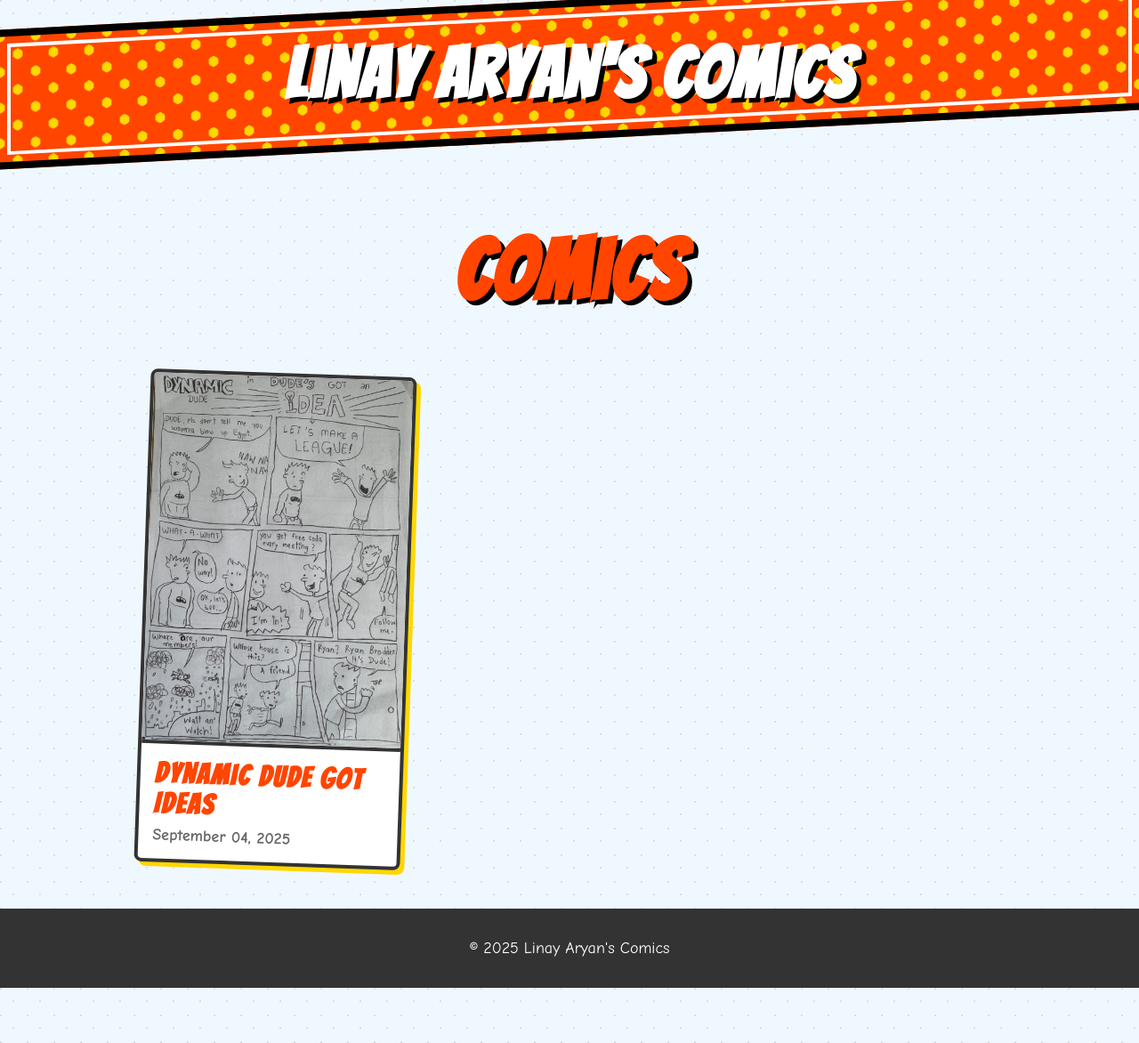
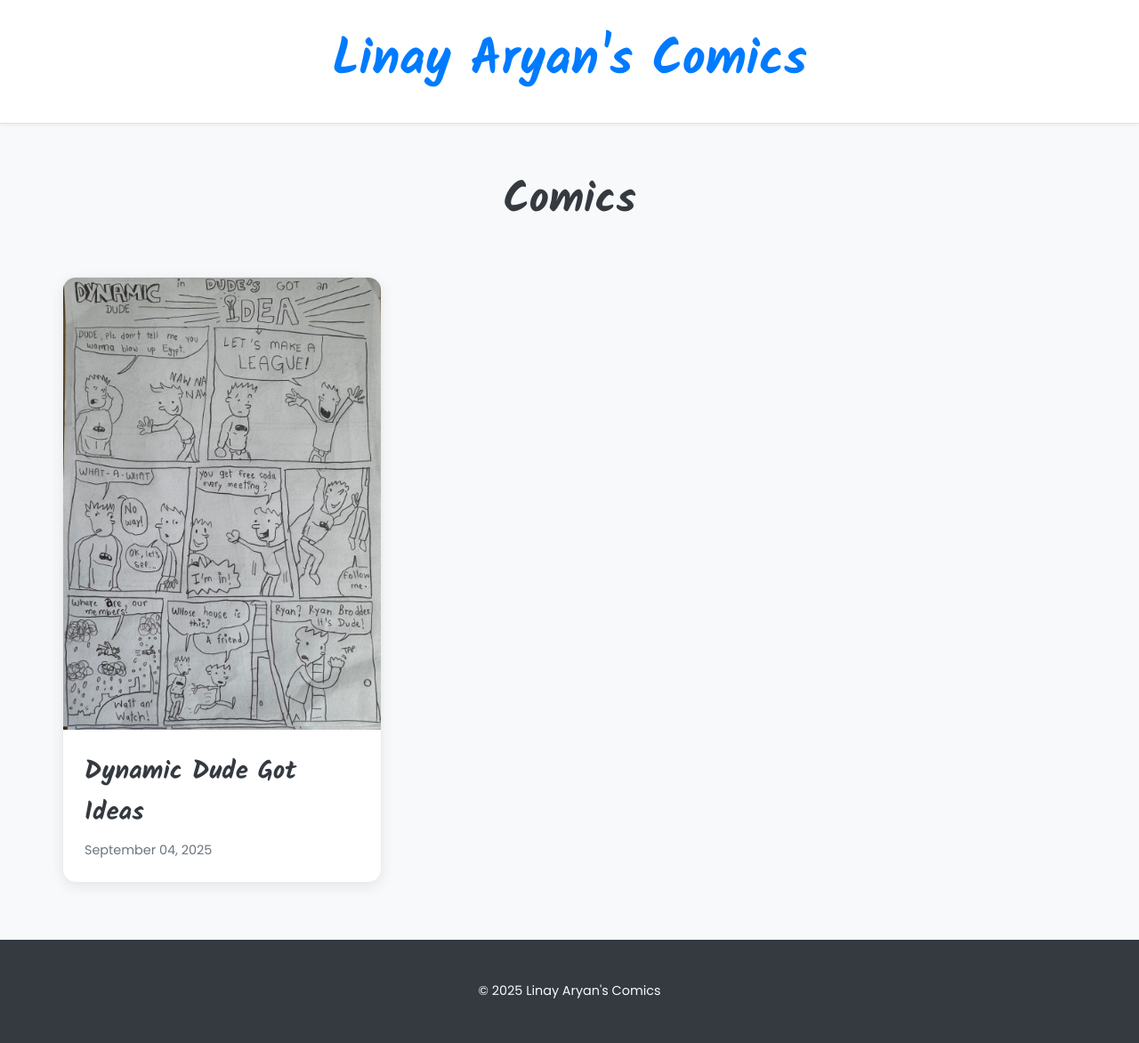
Before and after one commit to harishbn/linay-comics, a Jekyll site: the page built from index.md, in a window 1280 px wide. Shown: the whole page at 89% size. Built offline with Jekyll 4.4.1, drawn with Linux system fonts in a browser that asks for light colours.

Commit message:
Style: Overhaul theme to a modern, playful design

```diff
--- a/_layouts/default.html
+++ b/_layouts/default.html
@@ -5,7 +5,7 @@
     <title>{{ page.title }} | {{ site.title }}</title>
     <link rel="preconnect" href="https://fonts.googleapis.com">
     <link rel="preconnect" href="https://fonts.gstatic.com" crossorigin>
-    <link href="https://fonts.googleapis.com/css2?family=Bangers&family=Comic+Neue:wght@400;700&display=swap" rel="stylesheet">
+    <link href="https://fonts.googleapis.com/css2?family=Kalam:wght@700&family=Poppins:wght@400;600&display=swap" rel="stylesheet">
     <link rel="stylesheet" href="{{ '/assets/css/style.css' | relative_url }}">
   </head>
   <body class="{{ page.body_class }}">
--- a/assets/css/style.css
+++ b/assets/css/style.css
@@ -1,120 +1,70 @@
-/* Comic Theme Styles */
+/* New Modern & Playful Theme */
 body {
-    font-family: 'Comic Neue', cursive;
+    font-family: 'Poppins', sans-serif;
     margin: 0;
-    background-color: #f0f8ff; /* Light Alice Blue background */
-    color: #333;
-    font-size: 18px;
+    background-color: #f8f9fa; /* Lighter gray */
+    color: #343a40; /* Darker gray for text */
+    font-size: 16px;
+    line-height: 1.6;
 }
 
 h1, h2, h3, h4, h5, h6 {
-    font-family: 'Bangers', cursive;
-    letter-spacing: 2px;
+    font-family: 'Kalam', cursive;
 }
 
 header {
-    background-color: #ff4500; /* OrangeRed */
-    background-image: radial-gradient(circle, #ffd700 20%, transparent 20%),
-                      radial-gradient(circle, #ffd700 20%, transparent 20%);
-    background-size: 40px 40px;
-    background-position: 0 0, 20px 20px;
-    color: white;
-    padding: 2rem 1rem 1.5rem;
+    background: #fff;
+    padding: 1.5rem 1rem;
     text-align: center;
-    border-bottom: 8px solid #000;
-    border-top: 8px solid #000;
-    transform: skew(0, -3deg);
-    margin-bottom: 3rem;
-    position: relative;
-}
-
-header:before {
-    content: '';
-    position: absolute;
-    top: 8px;
-    left: 8px;
-    right: 8px;
-    bottom: 8px;
-    border: 4px solid #fff;
-    z-index: 0;
+    border-bottom: 1px solid #dee2e6;
+    box-shadow: 0 2px 4px rgba(0,0,0,0.05);
 }
 
 header h1 {
-    font-size: 5rem;
+    font-size: 3.5rem;
     margin: 0;
-    transform: skew(0, 3deg);
-    text-shadow: 5px 5px 0px #000000;
-    position: relative;
-    z-index: 1;
-    animation: bounce-in 0.6s ease-out;
-}
-
-@keyframes bounce-in {
-    0% {
-        opacity: 0;
-        transform: skew(0, 3deg) scale(0.3);
-    }
-    50% {
-        opacity: 1;
-        transform: skew(0, 3deg) scale(1.05);
-    }
-    70% {
-        transform: skew(0, 3deg) scale(0.9);
-    }
-    100% {
-        transform: skew(0, 3deg) scale(1);
-    }
+    color: #007bff; /* Blue accent */
 }
 
 header a {
-    color: white;
+    color: inherit;
     text-decoration: none;
 }
 
 main {
-    padding: 1rem;
-    max-width: 960px;
+    padding: 2rem 1rem;
+    max-width: 1140px;
     margin: 0 auto;
 }
 
 footer {
     text-align: center;
-    padding: 1rem;
+    padding: 2rem 1rem;
     margin-top: 2rem;
-    background-color: #333;
-    color: white;
-    font-family: 'Comic Neue', cursive;
+    background-color: #343a40;
+    color: #f8f9fa;
+    font-size: 0.9rem;
 }
 
 /* Gallery Styles */
 .comic-gallery {
     display: grid;
-    grid-template-columns: repeat(auto-fill, minmax(250px, 1fr));
+    grid-template-columns: repeat(auto-fill, minmax(280px, 1fr));
     gap: 2rem;
 }
 
 .comic-card {
     background-color: white;
-    border: 4px solid #333;
-    border-radius: 8px;
-    box-shadow: 5px 5px 0px #ffd700;
+    border-radius: 15px;
+    box-shadow: 0 4px 15px rgba(0,0,0,0.08);
     overflow: hidden;
-    transition: transform 0.2s, box-shadow 0.2s;
+    transition: transform 0.3s ease, box-shadow 0.3s ease;
+    border: 1px solid #e9ecef;
 }
 
-.comic-gallery .comic-card:nth-child(3n+1) {
-    transform: rotate(2deg);
-}
-.comic-gallery .comic-card:nth-child(3n+2) {
-    transform: rotate(-2deg);
-}
-.comic-gallery .comic-card:nth-child(3n+3) {
-    transform: rotate(1deg);
-}
-
-.comic-gallery .comic-card:hover {
-    transform: translateY(-10px) scale(1.05) rotate(0);
-    box-shadow: 10px 10px 0px #ff4500;
+.comic-card:hover {
+    transform: translateY(-8px);
+    box-shadow: 0 8px 25px rgba(0, 0, 0, 0.12);
 }
 
 .comic-card a {
@@ -126,45 +76,44 @@ footer {
     width: 100%;
     height: auto;
     display: block;
-    border-bottom: 4px solid #333;
 }
 
 .comic-info {
-    padding: 1rem;
+    padding: 1.5rem;
 }
 
 .comic-info h2 {
     margin: 0 0 0.5rem 0;
-    font-size: 2rem;
-    color: #ff4500;
+    font-size: 1.8rem;
+    color: #343a40;
 }
 
 .comic-info p {
     margin: 0;
-    color: #666;
-    font-weight: bold;
+    color: #6c757d; /* Medium gray */
+    font-size: 0.9rem;
 }
 
 /* Comic Page Styles */
 .comic-page {
     background-color: white;
     padding: 2rem;
-    border: 4px solid #333;
-    border-radius: 8px;
+    border-radius: 15px;
+    box-shadow: 0 4px 15px rgba(0,0,0,0.08);
 }
 
 .comic-page h2 {
     text-align: center;
     font-size: 3rem;
-    color: #ff4500;
+    color: #007bff;
+    margin-bottom: 0.5rem;
 }
 
 .comic-date {
     text-align: center;
-    color: #666;
-    margin-bottom: 2rem;
-    font-weight: bold;
-    font-size: 1.2rem;
+    color: #6c757d;
+    margin-bottom: 2.5rem;
+    font-size: 1.1rem;
 }
 
 /* Strip Gallery */
@@ -182,16 +131,16 @@ footer {
 
 .strip img {
     max-width: 100%;
-    max-height: 75vh; /* Limit image height to 75% of viewport height */
+    max-height: 75vh;
     height: auto;
-    border: 4px solid #333;
-    border-radius: 4px;
+    border-radius: 8px;
     display: block;
-    margin: 0 auto; /* Center the image */
+    margin: 0 auto;
+    border: 1px solid #dee2e6;
 }
 
 .gallery-nav {
-    margin-top: 1rem;
+    margin-top: 1.5rem;
     display: flex;
     justify-content: center;
     align-items: center;
@@ -199,59 +148,65 @@ footer {
 }
 
 .gallery-nav button {
-    font-family: 'Bangers', cursive;
-    letter-spacing: 1px;
-    padding: 0.75rem 1.5rem; /* Larger buttons */
-    font-size: 1.5rem;
+    font-family: 'Poppins', sans-serif;
+    font-weight: 600;
+    padding: 0.75rem 1.5rem;
+    font-size: 1rem;
     cursor: pointer;
-    border: 3px solid #333;
-    border-radius: 8px;
-    background-color: #ffd700;
-    color: #333;
-    box-shadow: 3px 3px 0px #000;
-    transition: transform 0.1s, box-shadow 0.1s;
+    border: 1px solid #007bff;
+    border-radius: 50px;
+    background-color: #007bff;
+    color: white;
+    transition: background-color 0.2s, color 0.2s, transform 0.2s;
+}
+
+.gallery-nav button:hover {
+    background-color: #0056b3;
+    border-color: #0056b3;
 }
 
 .gallery-nav button:active {
-    transform: translateY(3px);
-    box-shadow: 0px 0px 0px #000;
+    transform: scale(0.95);
 }
 
 .gallery-nav button:disabled {
     cursor: not-allowed;
-    opacity: 0.5;
-    background-color: #ccc;
-    box-shadow: none;
-    transform: none;
+    opacity: 0.6;
+    background-color: #6c757d;
+    border-color: #6c757d;
 }
 
 .strip-counter {
-    font-size: 1.5rem;
-    color: #333;
-    font-weight: bold;
+    font-size: 1.1rem;
+    color: #343a40;
+    font-weight: 600;
+    min-width: 60px;
 }
 
 .strips-container {
     position: relative;
+    margin-bottom: 1rem;
 }
 
 .prev-arrow, .next-arrow {
     position: absolute;
     top: 50%;
     transform: translateY(-50%);
-    background-color: rgba(255, 215, 0, 0.8); /* Gold with transparency */
-    color: #333;
-    border: 3px solid #333;
-    font-size: 2rem;
-    padding: 1rem;
+    background-color: rgba(0, 123, 255, 0.7);
+    color: white;
+    border: none;
+    font-size: 1.5rem;
+    padding: 0;
     cursor: pointer;
     z-index: 10;
     opacity: 0;
     transition: opacity 0.3s;
     border-radius: 50%;
-    width: 60px;
-    height: 60px;
-    line-height: 30px;
+    width: 50px;
+    height: 50px;
+    display: flex;
+    align-items: center;
+    justify-content: center;
 }
 
 .strips-container:hover .prev-arrow,
@@ -260,11 +215,11 @@ footer {
 }
 
 .prev-arrow {
-    left: 10px;
+    left: 15px;
 }
 
 .next-arrow {
-    right: 10px;
+    right: 15px;
 }
 
 .prev-arrow:disabled, .next-arrow:disabled {
@@ -274,16 +229,12 @@ footer {
 
 /* Homepage specific styles */
 body.homepage {
-    background-image:
-        radial-gradient(circle at 1px 1px, rgba(0,0,0,0.1) 1px, transparent 0),
-        radial-gradient(circle at 15px 15px, rgba(0,0,0,0.1) 1px, transparent 0);
-    background-size: 30px 30px;
+    background-color: #f8f9fa; /* Ensure consistent background */
 }
 
 .page-title {
     text-align: center;
-    font-size: 6rem;
-    color: #ff4500;
-    text-shadow: 5px 5px 0 #000;
-    margin: 2rem 0 4rem 0;
+    font-size: 3rem;
+    color: #343a40;
+    margin: 1rem 0 3rem 0;
 }
```
